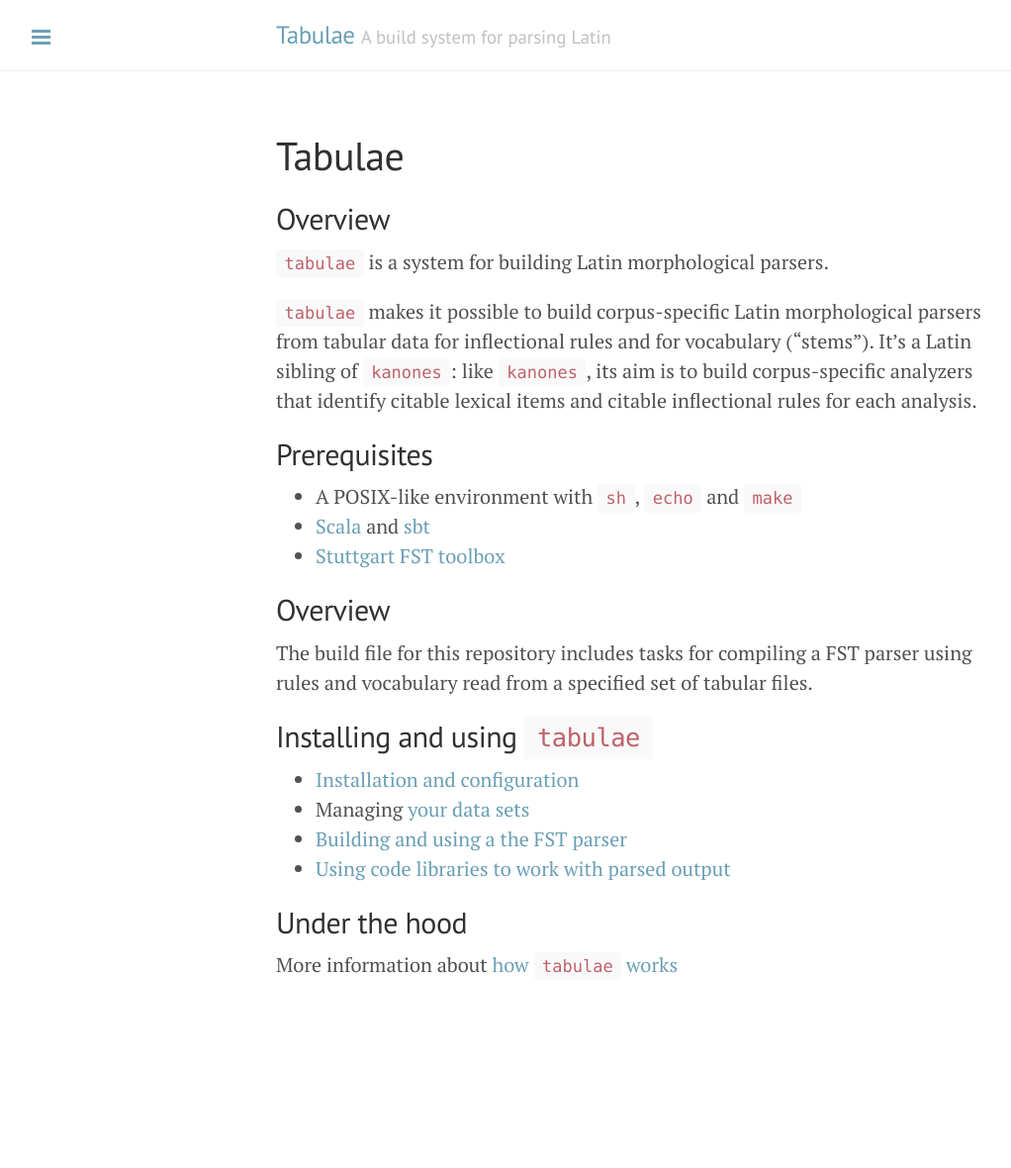
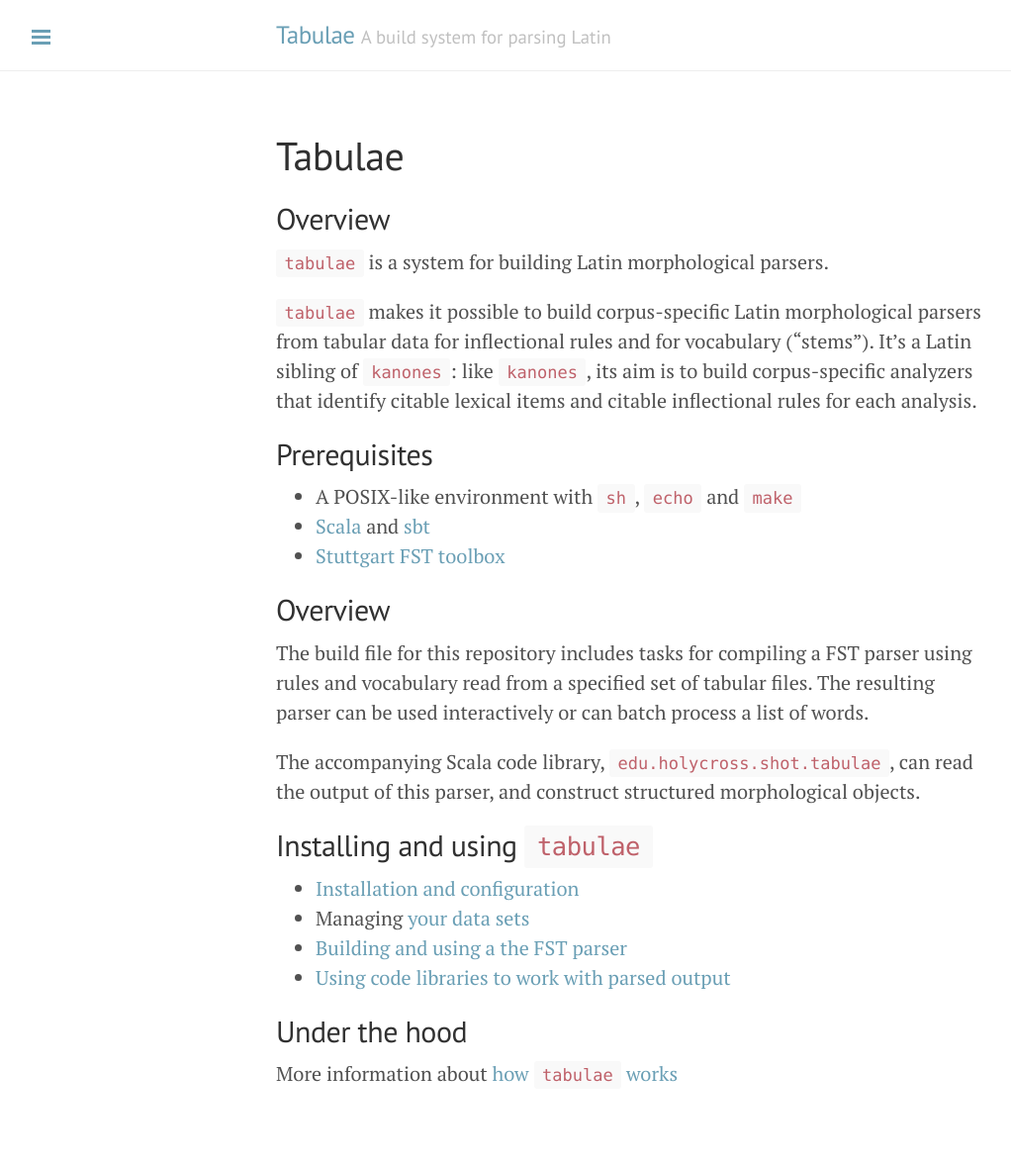
Before and after one commit to neelsmith/tabulae, a Jekyll site: the page built from docs/index.md, in a window 1280 px wide. Shown: the whole page at 99% size, without its empty margins (1-1023 px from the left). Built offline with Jekyll 4.4.1, drawn with Linux system fonts in a browser that asks for light colours; before the commit the page ends 1070 px from its top, so only the background shows below that.

Commit message:
Add overview para.

```diff
--- a/docs/index.md
+++ b/docs/index.md
@@ -22,7 +22,9 @@ title: Tabulae
 
 ## Overview
 
-The build file for this repository includes tasks for compiling a FST parser using rules and vocabulary read from a specified set of tabular files.
+The build file for this repository includes tasks for compiling a FST parser using rules and vocabulary read from a specified set of tabular files.  The resulting parser can be used interactively or can batch process a list of words.
+
+The accompanying Scala code library, `edu.holycross.shot.tabulae`, can read the output of this parser, and construct structured morphological objects.
 
 ## Installing and using `tabulae`
 
```
Also changed, not shown: src/main/tut/index.md (+3 -1 lines).
